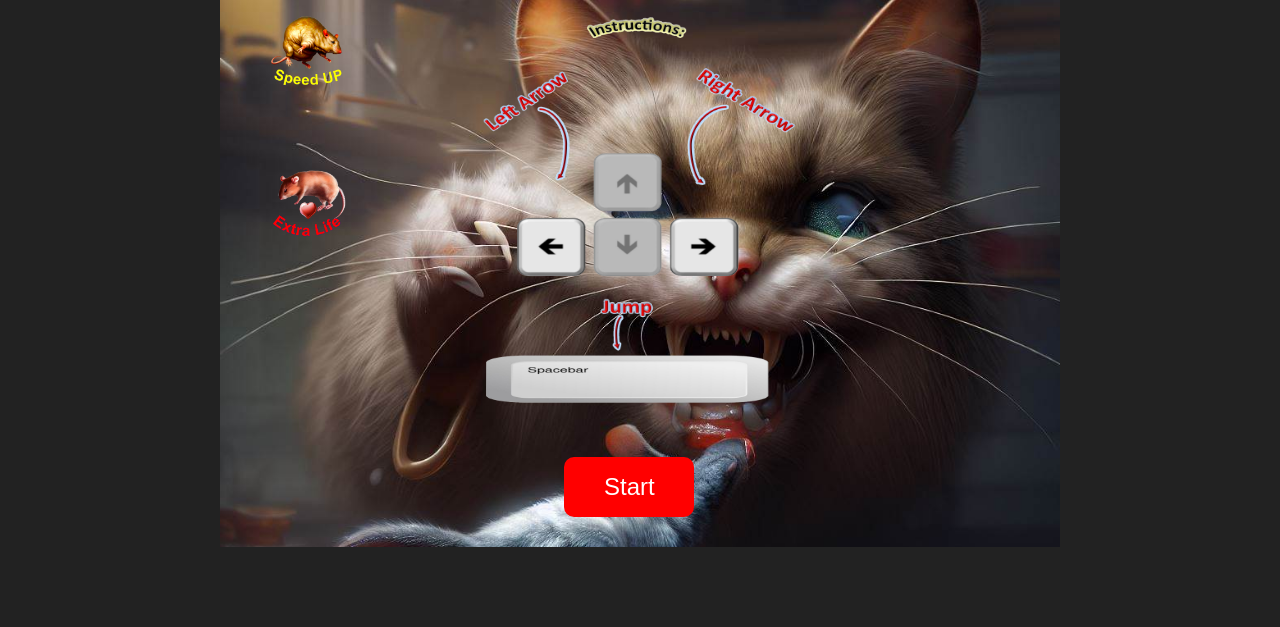
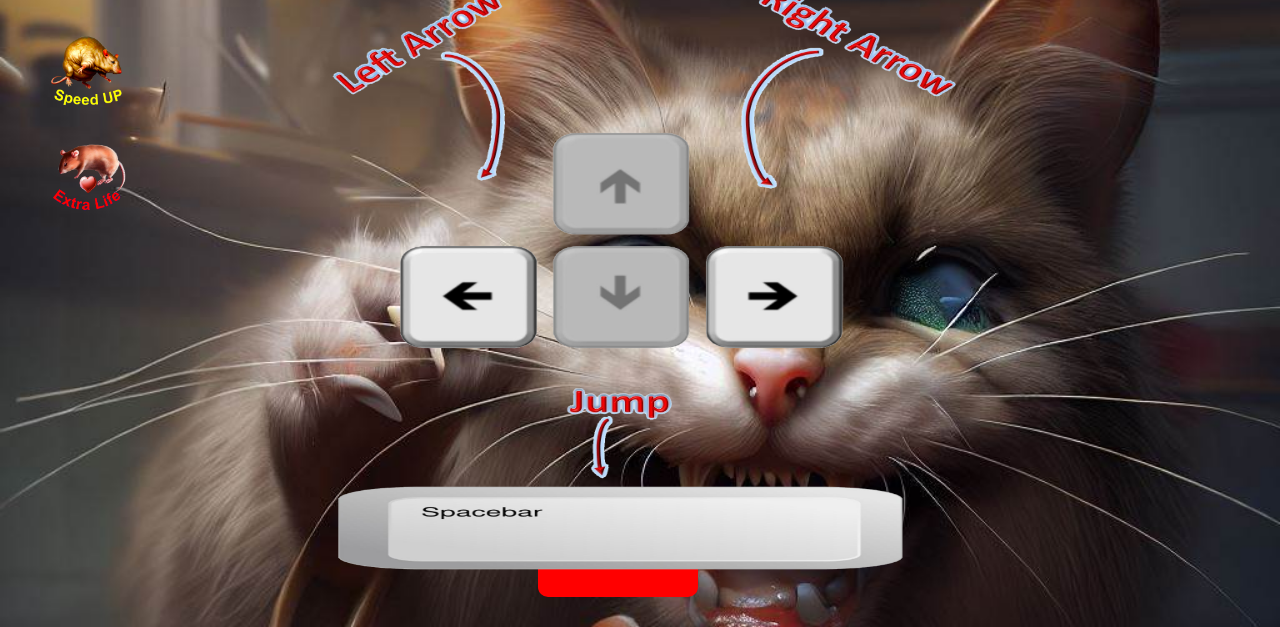
Before and after one commit to MousaniJr/CatchMeaw, a plain HTML site: page index.html in a window 1280 px wide. Shown: the part 173-800 px from the top of the page. Drawn offline with Linux system fonts and the light colour scheme.

Commit message:
Add files via upload

```diff
--- a/index.html
+++ b/index.html
@@ -3,42 +3,31 @@
 <head>
     <title>CathMeaw</title>
       <style>
-            body {
+
+        body, html {
             margin: 0;
             padding: 0;
             overflow: hidden; /* Prevents scrollbars */
             background-color: #222; /* Set the background color of the page */
-                display: flex;
-                align-items: center;
-                justify-content: center;
-                height: 100vh;
+            height: 100%;
         }
 
         #gameContainer {
             position: relative; /* Set the position of the game container to relative */
+            width: 100%; /* Make the container fill the entire width of the viewport */
+            height: 100%; /* Make the container fill the entire height of the viewport */
         }
-
-<!--            /* Default styles for desktop */-->
-<!--            #gameContainer {-->
-<!--                width: 800px; /* Set the width for desktop */-->
-<!--                height: 600px; /* Set the height for desktop */-->
-<!--            }-->
-
-<!--            /* Styles for mobile devices with screen width less than or equal to 600px */-->
-<!--            @media (max-width: 600px) {-->
-<!--                #gameContainer {-->
-<!--                    width: 100%; /* Set the width to fill the entire screen */-->
-<!--                    height: 100%; /* Set the height to fill the entire screen */-->
-<!--                }-->
-<!--            }-->
 
         canvas {
             display: block;
             margin: auto;
-                border: 5px solid black; /* Add a 5px black border around the canvas */
+            //border: 5px solid black; /* Add a 5px black border around the canvas */
             background-color: white; /* Set the background color of the canvas */
             background-image: url('media/background.jpeg'); /* Replace with the actual image path */
             background-size: cover; /* Adjust how the background image is sized */
+            width: 100%; /* Make the canvas fill the entire width of the viewport */
+            height: 100%; /* Make the canvas fill the entire height of the viewport */
+            box-sizing: border-box; /* Include the border in the element's total width and height */
         }
 
         /* Main menu styles... */
@@ -46,37 +35,33 @@
             display: flex;
             flex-direction: column;
             align-items: center;
+            justify-content: center;
             position: absolute;
-                top: 50%;
-                left: 50%;
-                transform: translate(-50%, -50%);
+            top: 0;
+            left: 0;
+            width: 100%; /* Make the main menu container fill the entire width of the viewport */
+            height: 100%; /* Make the main menu container fill the entire height of the viewport */
             z-index: 1;
             font-family: Arial, sans-serif;
             color: white;
             background-image: url('media/splash.jpeg'); /* Replace with the actual path to the background image */
             background-size: cover; /* Adjust how the background image is sized */
-                padding: 20px; /* Add padding if needed */
-
-                /* Set the size of the mainMenuContainer to match the game canvas */
-                width: 800px; /* Replace with the width of your game canvas */
-                height: 600px; /* Replace with the height of your game canvas */
-
         }
 
         #mainMenuContainer h1 {
-                font-size: 32px;
-                margin-bottom: 20px;
+            font-size: 48px;
+            margin-bottom: 1000px;
         }
 
         #startButton {
             padding: 10px 20px;
-                font-size: 24px;
+            font-size: 40px;
             background-color: red;
             border: none;
             color: white;
             cursor: pointer;
-                width: 130px;
-                height: 60px;
+            width: 160px;
+            height: 90px;
             border-radius: 10px;
         }
 
@@ -122,15 +107,13 @@
         }
     </style>
 
-<!--        &lt;!&ndash; Viewport meta tag for responsive design &ndash;&gt;-->
-<!--        <meta name="viewport" content="width=device-width, initial-scale=1.0">-->
-
 </head>
     <body>
 
         <div id="gameContainer">
 
-            <canvas id="gameCanvas" width="800" height="600"></canvas>
+            //<canvas id="gameCanvas" width="800" height="600"></canvas>
+            <canvas id="gameCanvas"></canvas>
 
             <!-- Audio element for background music -->
             <audio id="backgroundMusic" loop>
@@ -155,12 +138,13 @@
 
             <!-- Main menu container -->
             <div id="mainMenuContainer">
+
                 <h1>Welcome to CathMeaw</h1>
-                <button id="startButton" style="position: absolute; top: 550px; left: 41%;">Start</button>
-                <!-- Additional image -->
-                <img src="media/instructions.png" alt="Additional Image" style="width: 350px; height: 400px; position: absolute; top: 100px; left: 242;">
-                <img src="media/ratBonus_0.png" alt="Rat Bonus 0" style="width: 80px; height: 80px; position: absolute; top: 100px; left: 050;">
-                <img src="media/ratLife_0.png" alt="Rat Bonus 0" style="width: 90px; height: 90px; position: absolute; top: 250px; left: 045;">
+                <button id="startButton" style="position: absolute; top: 85%; left: 42%;">Start</button>
+                <img src="media/instructions.png" alt="Additional Image" style="width: 700px; height: 700px; position: absolute; top: 50% + 100; left: 50% + 100;">
+                <img src="media/ratBonus_0.png" alt="Rat Bonus 0" style="width: 80px; height: 80px; position: absolute; top: 25%; left: 050;">
+                <img src="media/ratLife_0.png" alt="Rat Bonus 0" style="width: 90px; height: 90px; position: absolute; top: 38%; left: 045;">
+
             </div>
 
             <!-- Image to toggle background music -->
```
Lines whose indentation alone changed are shown as unchanged.
